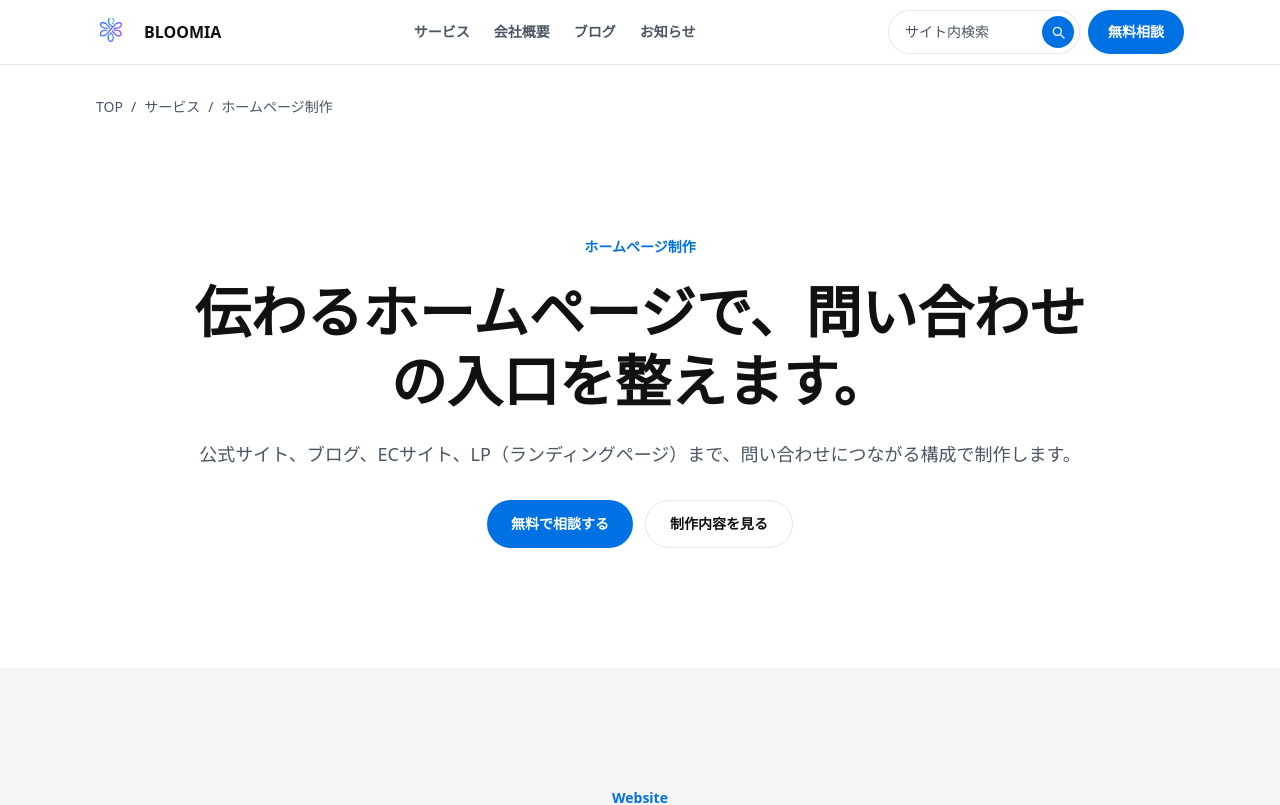
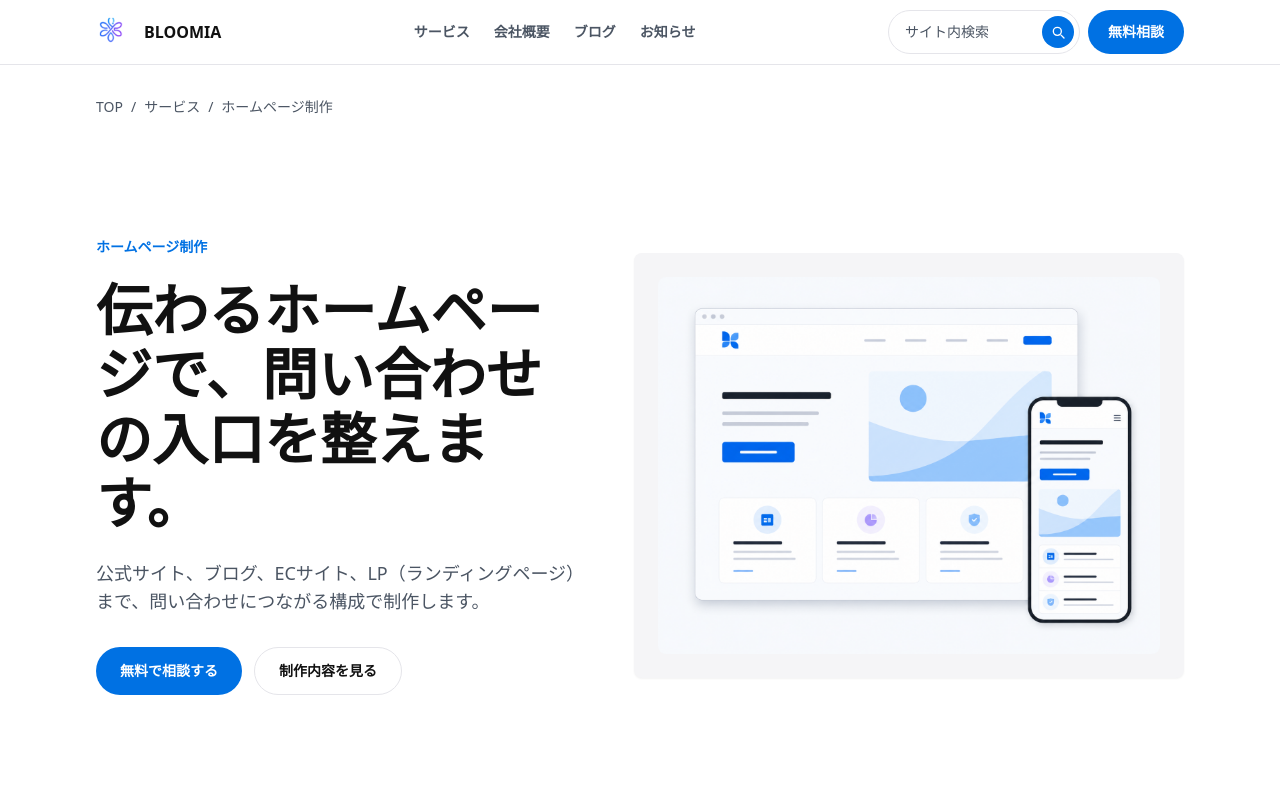
Before and after one commit to iwamitsuco/officialSite, a Next.js app: page /services/website in a window 1280 px wide. Shown: the top 805 px of the page. Built offline with nearby package versions, Linux system fonts and the light colour scheme.

Commit message:
Redesign website service hero

```diff
--- a/components/sections/ServiceDetailPage.tsx
+++ b/components/sections/ServiceDetailPage.tsx
@@ -1,3 +1,4 @@
+import Image from "next/image";
 import Link from "next/link";
 import { CTASection } from "@/components/sections/CTASection";
 import { FAQ } from "@/components/sections/FAQ";
@@ -33,7 +34,32 @@ export function ServiceDetailPage({ service }: ServiceDetailPageProps) {
       <Breadcrumb items={[{ label: "サービス", href: "/services" }, { label: service.title, href: `/services/${service.slug}` }]} />
       <section className="section-space">
         <div className="container-site">
-          {isWebAdvertising ? (
+          {isWebsite ? (
+            <div className="grid gap-10 lg:grid-cols-[0.95fr_1.05fr] lg:items-center">
+              <div>
+                <p className="eyebrow">{service.title}</p>
+                <h1 className="mt-5 max-w-3xl text-[34px] font-semibold leading-[1.22] tracking-normal text-apple-text sm:text-4xl md:text-[56px] md:leading-[1.15]">
+                  {service.hero}
+                </h1>
+                <p className="lead mt-6 max-w-2xl">{service.description}</p>
+                <div className="mt-8 flex flex-col gap-3 sm:flex-row">
+                  <Link
+                    className="inline-flex min-h-12 w-full items-center justify-center rounded-full bg-apple-blue px-6 py-3 text-sm font-semibold text-white transition hover:bg-blue-600 focus-visible:outline focus-visible:outline-2 focus-visible:outline-offset-2 focus-visible:outline-apple-blue sm:w-auto"
+                    href="/contact"
+                  >
+                    無料で相談する
+                  </Link>
+                  <Link
+                    className="inline-flex min-h-12 w-full items-center justify-center rounded-full border border-apple-border bg-white px-6 py-3 text-sm font-semibold text-apple-text transition hover:border-apple-blue hover:text-apple-blue focus-visible:outline focus-visible:outline-2 focus-visible:outline-offset-2 focus-visible:outline-apple-blue sm:w-auto"
+                    href="#website-service-types"
+                  >
+                    制作内容を見る
+                  </Link>
+                </div>
+              </div>
+              <WebsiteHeroVisual />
+            </div>
+          ) : isWebAdvertising ? (
             <div className="grid gap-10 lg:grid-cols-[0.95fr_1.05fr] lg:items-center">
               <div>
                 <p className="eyebrow">{service.title}</p>
@@ -65,22 +91,6 @@ export function ServiceDetailPage({ service }: ServiceDetailPageProps) {
               <p className="eyebrow">{service.title}</p>
               <h1 className="mx-auto mt-5 max-w-5xl text-[32px] font-semibold leading-[1.32] [overflow-wrap:anywhere] sm:text-4xl md:text-[56px] md:leading-[1.24]">{service.hero}</h1>
               <p className="lead mt-6">{service.description}</p>
-              {isWebsite ? (
-              <div className="mt-8 flex flex-col justify-center gap-3 sm:flex-row">
-                <Link
-                  className="inline-flex min-h-12 w-full items-center justify-center rounded-full bg-apple-blue px-6 py-3 text-sm font-semibold text-white transition hover:bg-blue-600 focus-visible:outline focus-visible:outline-2 focus-visible:outline-offset-2 focus-visible:outline-apple-blue sm:w-auto"
-                  href="/contact"
-                >
-                  無料で相談する
-                </Link>
-                <Link
-                  className="inline-flex min-h-12 w-full items-center justify-center rounded-full border border-apple-border bg-white px-6 py-3 text-sm font-semibold text-apple-text transition hover:border-apple-blue hover:text-apple-blue focus-visible:outline focus-visible:outline-2 focus-visible:outline-offset-2 focus-visible:outline-apple-blue sm:w-auto"
-                  href="#website-service-types"
-                >
-                  制作内容を見る
-                </Link>
-              </div>
-              ) : null}
             </div>
           )}
         </div>
@@ -174,6 +184,21 @@ export function ServiceDetailPage({ service }: ServiceDetailPageProps) {
         }
       />
     </>
+  );
+}
+
+function WebsiteHeroVisual() {
+  return (
+    <div className="rounded-lg bg-apple-gray p-4 shadow-sm md:p-6">
+      <Image
+        src="/images/website-service-hero.png"
+        alt="パソコンとスマートフォンに表示されたホームページ制作のイメージ"
+        width={1536}
+        height={1087}
+        priority
+        className="h-auto w-full rounded-lg"
+      />
+    </div>
   );
 }
 
```
Also changed, not shown: public/images/website-service-hero.png (added).
